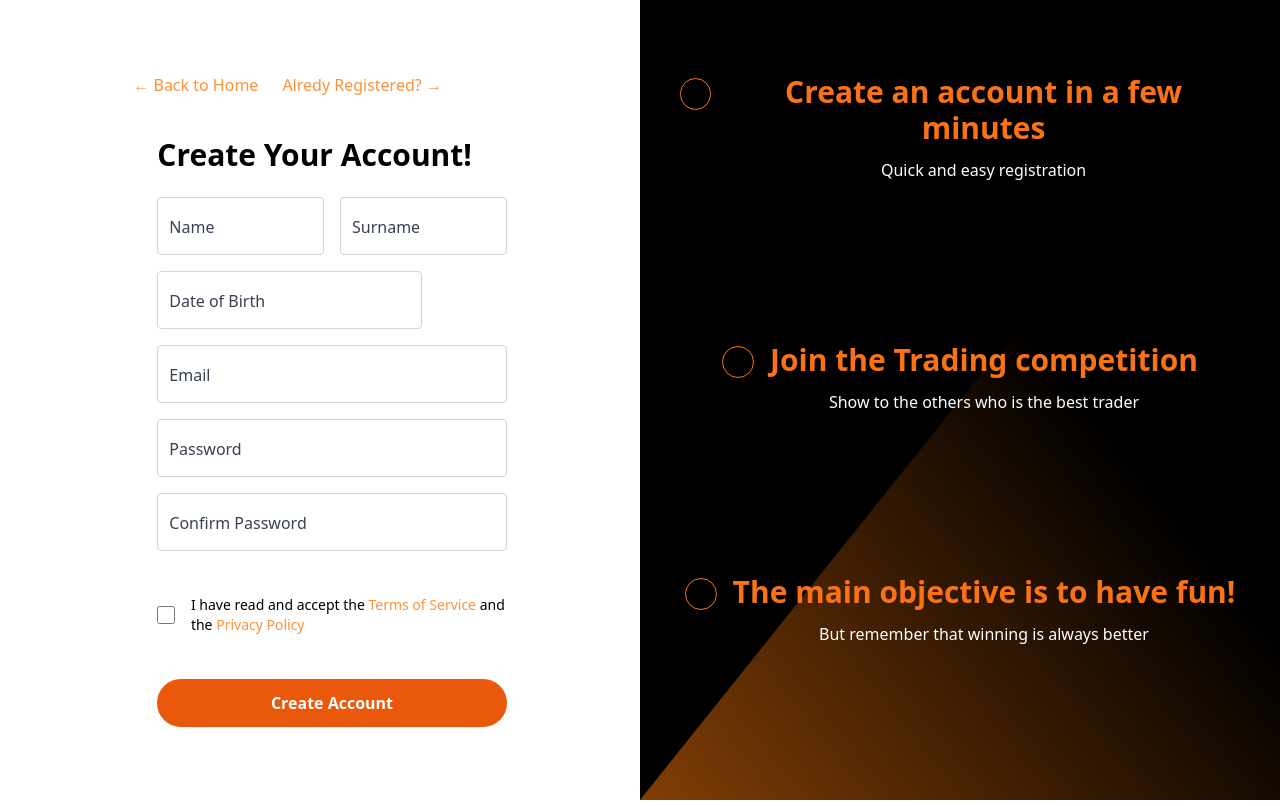
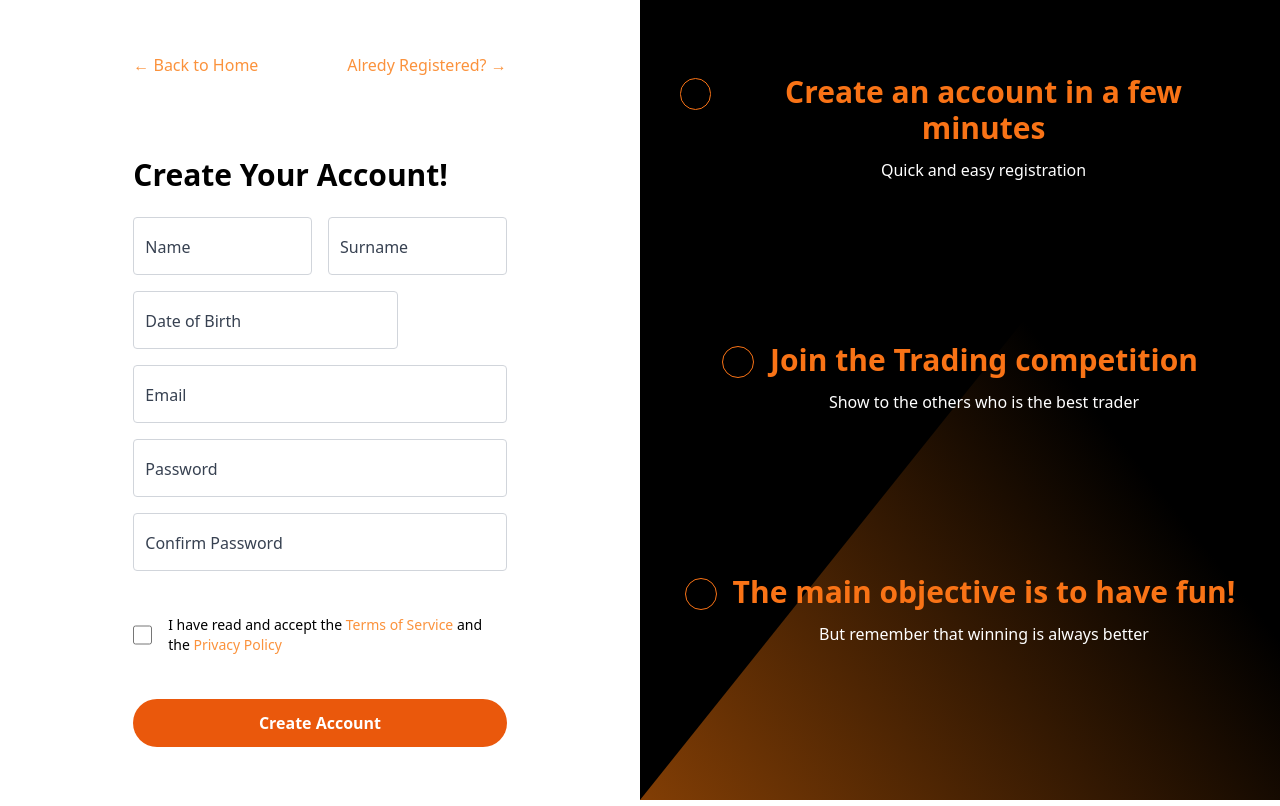
Before and after one commit to MarcoBofa/TradeIt, a Next.js app: page /Register in a window 1280 px wide. Built offline with nearby package versions, Linux system fonts and the light colour scheme.

Commit message:
minor fixes

```diff
--- a/pages/Register.tsx
+++ b/pages/Register.tsx
@@ -14,7 +14,8 @@ const Register: React.FC = () => {
   return (
     <div className={styles.flex + " h-screen"}>
       <div className="w-1/2 bg-white p-10 flex items-center justify-center">
-        <div className="w-2/3 flex-row items-center justify-center space-x-6">
+        <div className="w-2/3 flex flex-col justify-between">
+          <div className="flex justify-between mb-10">
             <Link
               href="/"
               className="text-orange-400 hover:text-orange-600 mb-10 inline-block"
@@ -27,6 +28,7 @@ const Register: React.FC = () => {
             >
               Alredy Registered? →
             </Link>
+          </div>
           <h2 className="text-3xl font-bold mb-6">Create Your Account!</h2>
           <form onSubmit={handleSubmit}>
             <div className="mb-4 flex space-x-4">
```
Lines whose indentation alone changed are shown as unchanged.
